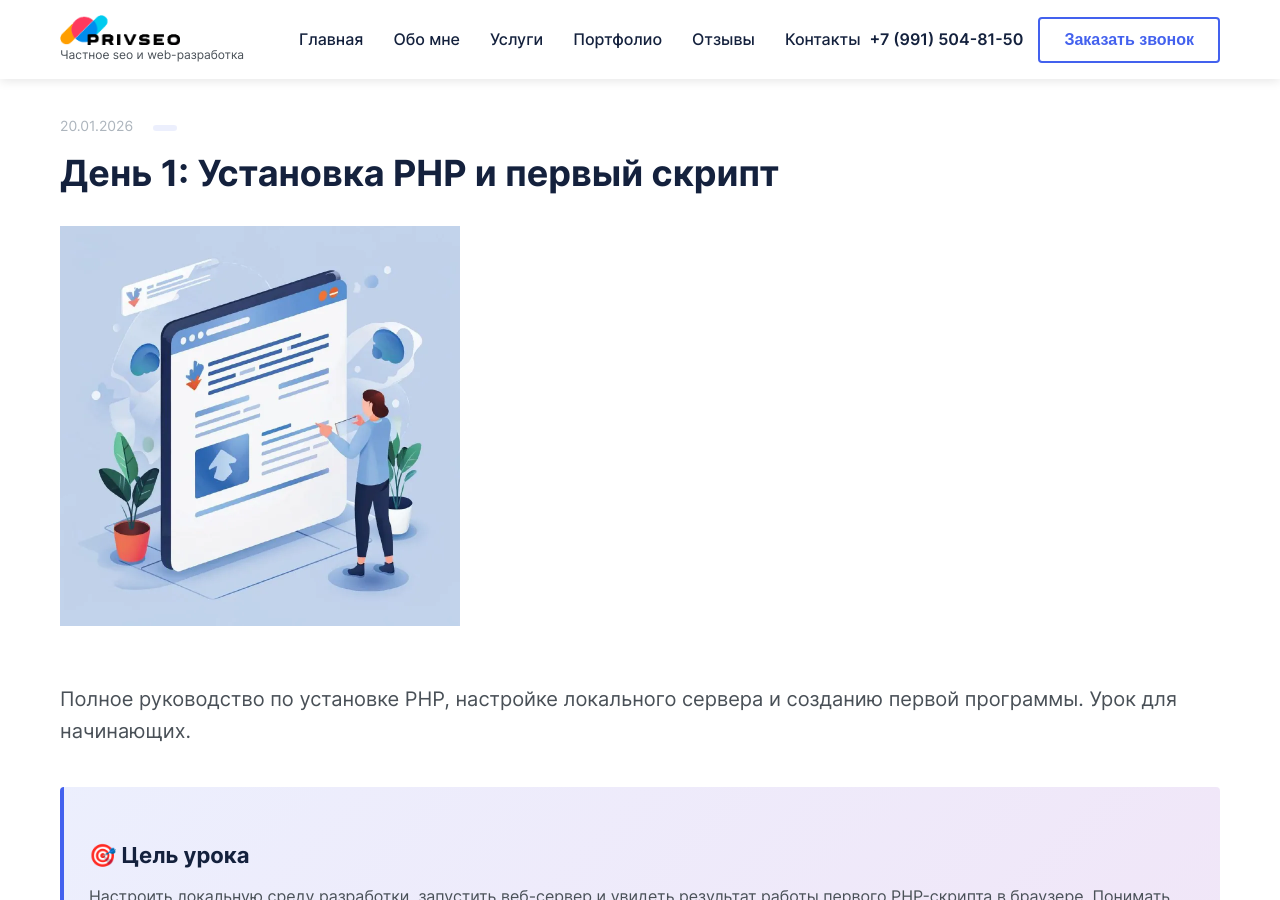
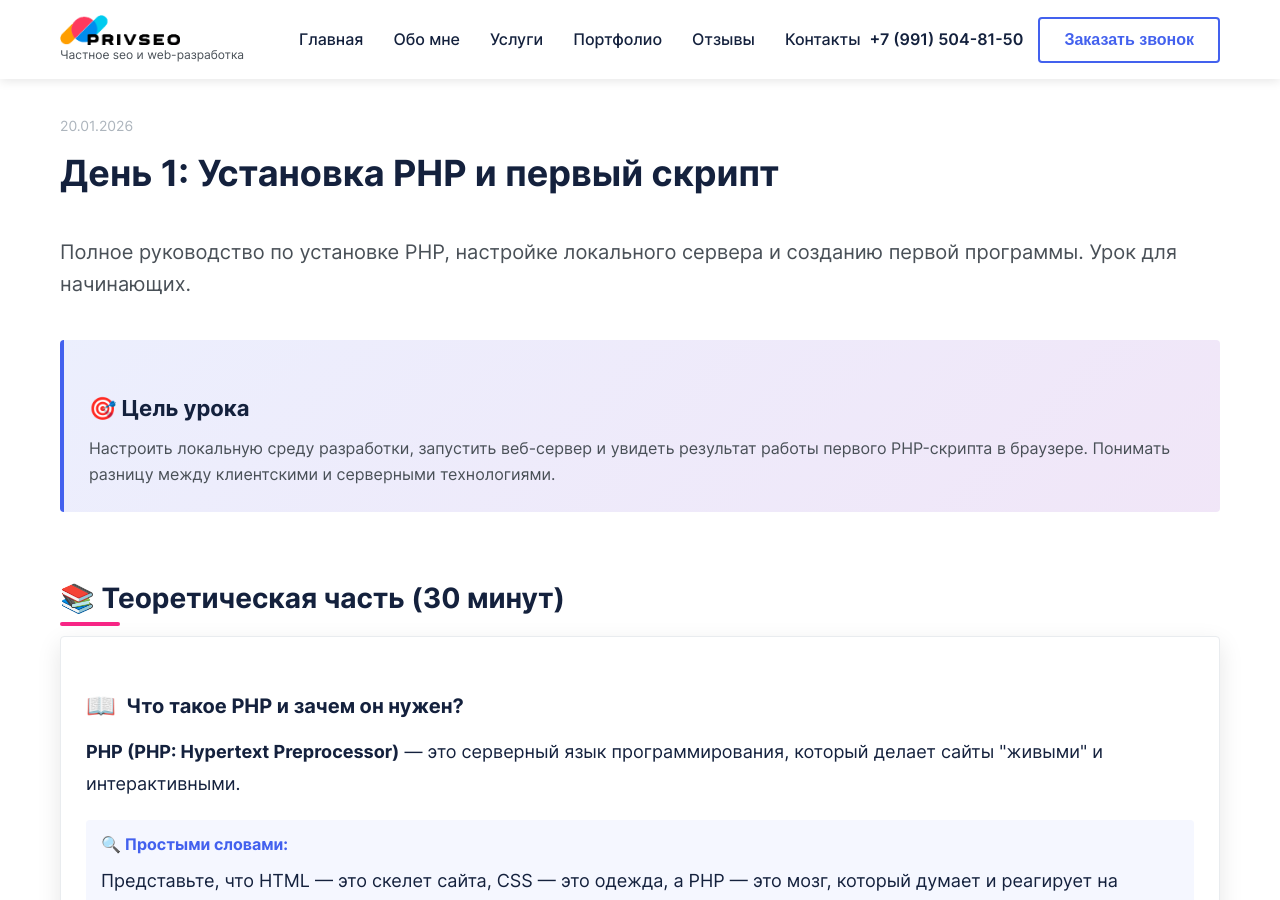
Before and after one commit to PrivateSeo/privateseo.github.io, a Jekyll site: the page built from _posts/news/2026-01-20-learn-php-day1.md, in a window 1280 px wide and 900 px high. Built offline with Jekyll 4.4.1, drawn with Linux system fonts in a browser that asks for light colours.

Commit message:
скрываем ссылку на категорию и изображение в учебном разделе php

```diff
--- a/_layouts/news.html
+++ b/_layouts/news.html
@@ -7,14 +7,16 @@ layout: default
     <div class="container">
       <div class="article-meta">
         <time datetime="{{ page.date | date_to_xmlschema }}" itemprop="datePublished">{{ page.date | date: "%d.%m.%Y" }}</time>
-        <span class="article-category">
-          <a href="/category/{{ page.category }}/" itemprop="articleSection">{{ site.data.categories[page.category] }}</a>
-        </span>
+        {% unless page.category == "php" %}
+          <span class="article-category">
+            <a href="/category/{{ page.category }}/" itemprop="articleSection">{{ site.data.categories[page.category] }}</a>
+          </span>
+        {% endunless %}
       </div>
 
       <h1 class="article-title" itemprop="headline">{{ page.name }}</h1>
 
-      {% if page.image %}
+      {% if page.image and page.category != "php" %}
         <div class="article-image" itemprop="image" itemscope itemtype="http://schema.org/ImageObject">
           <img src="{{ page.image }}" alt="{{ page.name }}" itemprop="url">
           <meta itemprop="width" content="1200">
```
